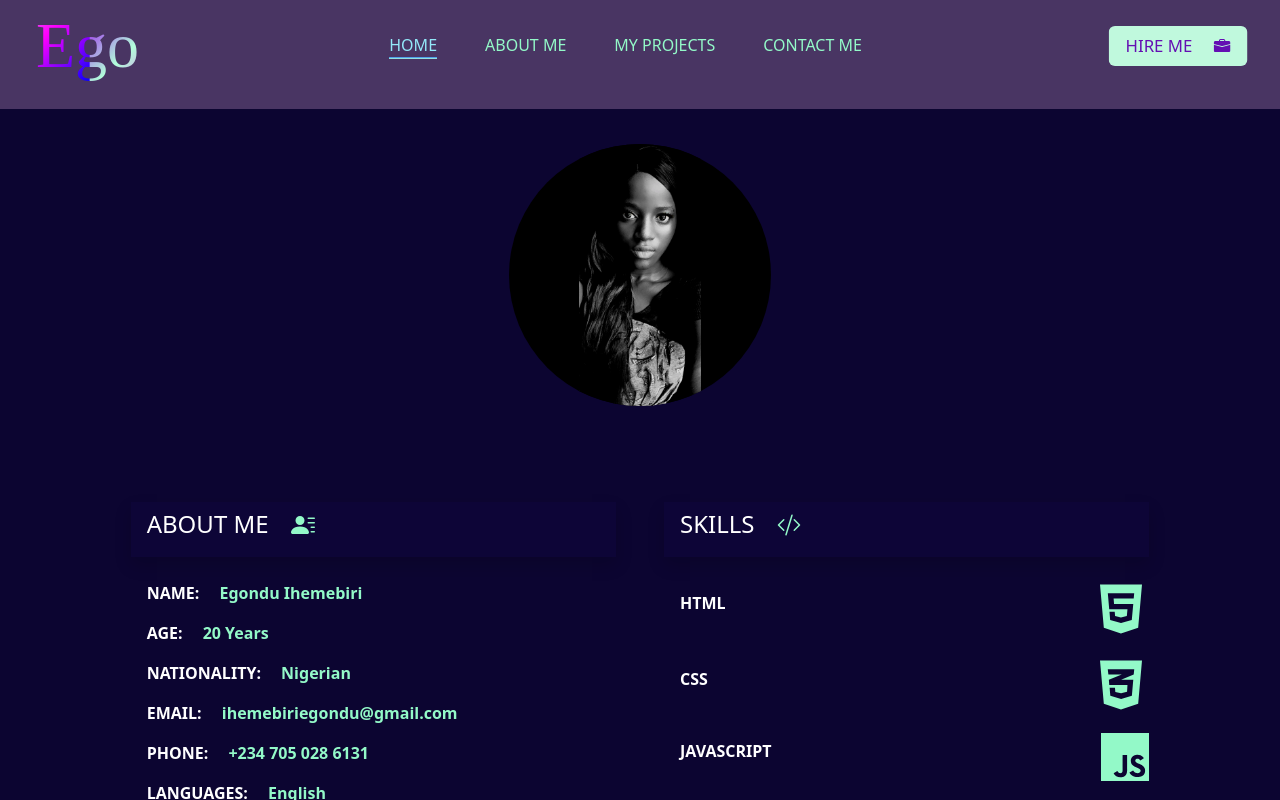
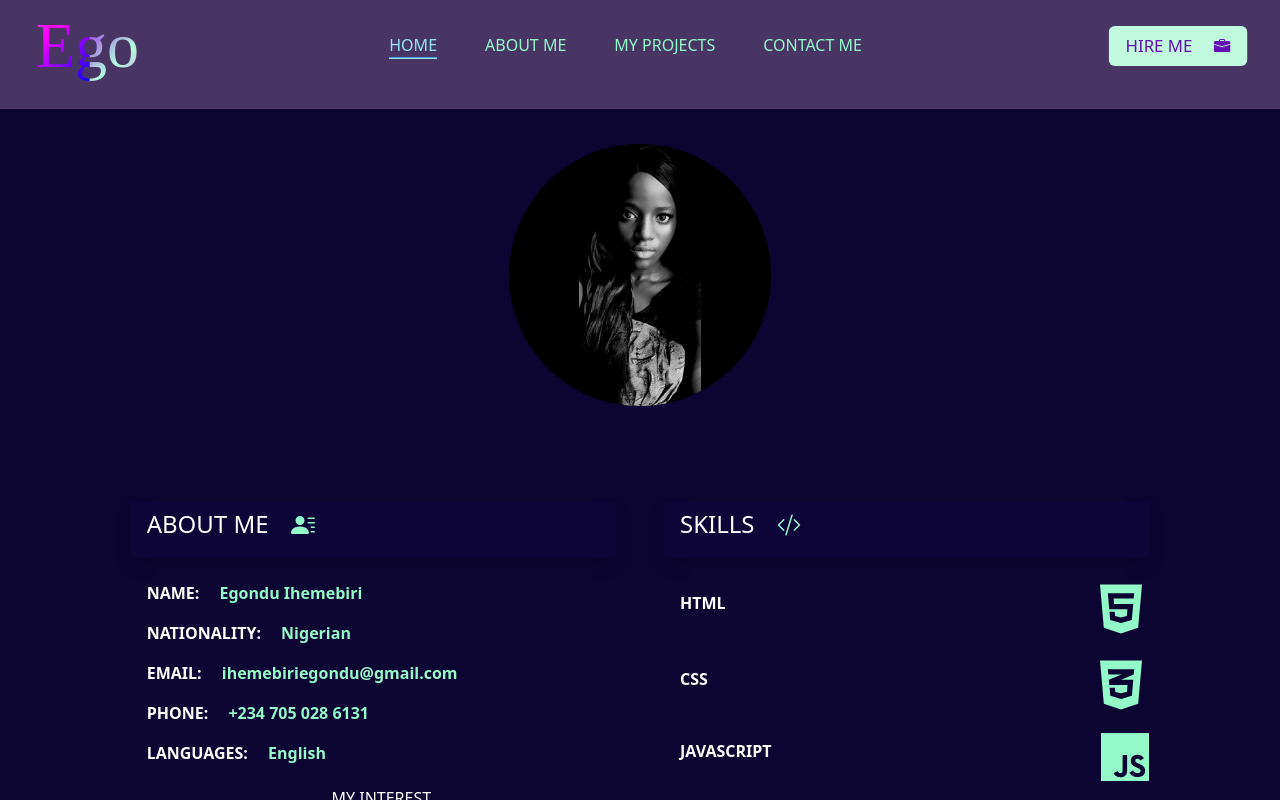
Before and after one commit to ihemebiriegondu/mynewportfoliopage, a React (Create React App) app: page /about in a window 1280 px wide. Built offline with nearby package versions, Linux system fonts and the light colour scheme; the HTML template or start-up script is replaced by a standard one; a web font is replaced by a local one.

Commit message:
Updated about me

```diff
--- a/src/pages/About.js
+++ b/src/pages/About.js
@@ -31,7 +31,6 @@ function About() {
 
               <div className='ms-sm-3'>
                 <p className='text-uppercase fw-bold'>Name: <span className='text-capitalize ms-3'>Egondu Ihemebiri</span></p>
-                <p className='text-uppercase fw-bold'>Age: <span className='text-capitalize ms-3'>20 years</span></p>
                 <p className='text-uppercase fw-bold'>Nationality: <span className='text-capitalize ms-3'>Nigerian</span></p>
                 <p className='text-uppercase fw-bold'>Email: <a href='mailto:ihemebiriegondu@gmail.com' className='text-lowercase ms-3 text-decoration-none'>ihemebiriegondu@gmail.com</a></p>
                 <p className='text-uppercase fw-bold'>Phone: <a href='tel:+2347050286131' className='text-capitalize ms-3 text-decoration-none'>+234 705 028 6131</a></p>
@@ -112,7 +111,7 @@ function About() {
                   <Cards cardTitle={"2022"} cardSubTitle={"FRONTEND DEVELOPER INTERN (HTML, CSS, JS"} CardText={"Worked with my team members in planning website development, converting mockups into useable web presence with HTML, CSS and JavaScript."} />
                 </div>
                 <div className='col'>
-                  <Cards cardTitle={"2022 - PRESENT"} cardSubTitle={"FRONTEND DEVELOPER INTERN (REACT JS)"} CardText={"Currently working with ReactJS to create dynamic webpages and web applications."} />
+                  <Cards cardTitle={"2022"} cardSubTitle={"FRONTEND DEVELOPER INTERN (REACT JS)"} CardText={"Currently working with ReactJS to create dynamic webpages and web applications."} />
                 </div>
               </div>
             </div>
```
